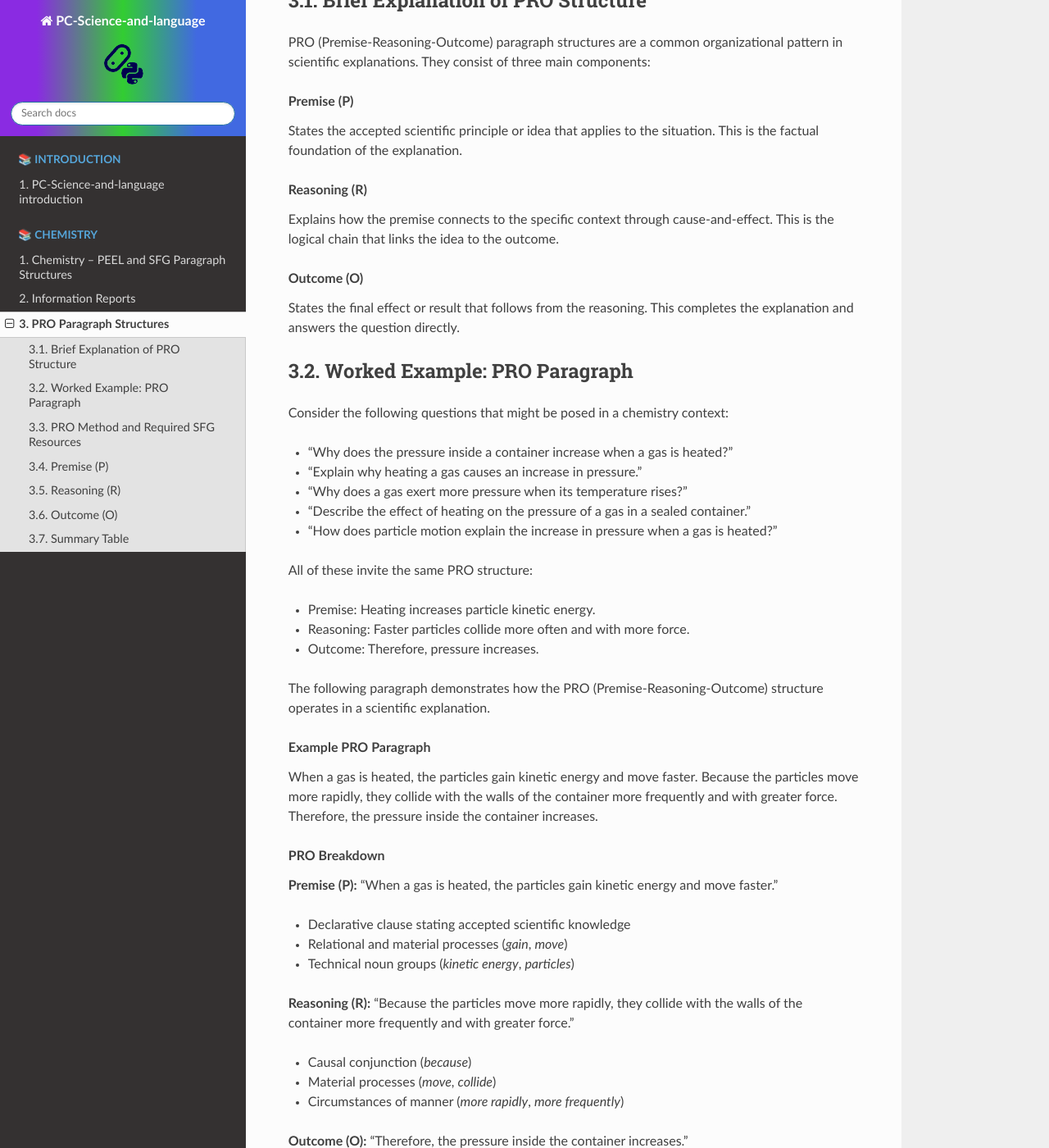
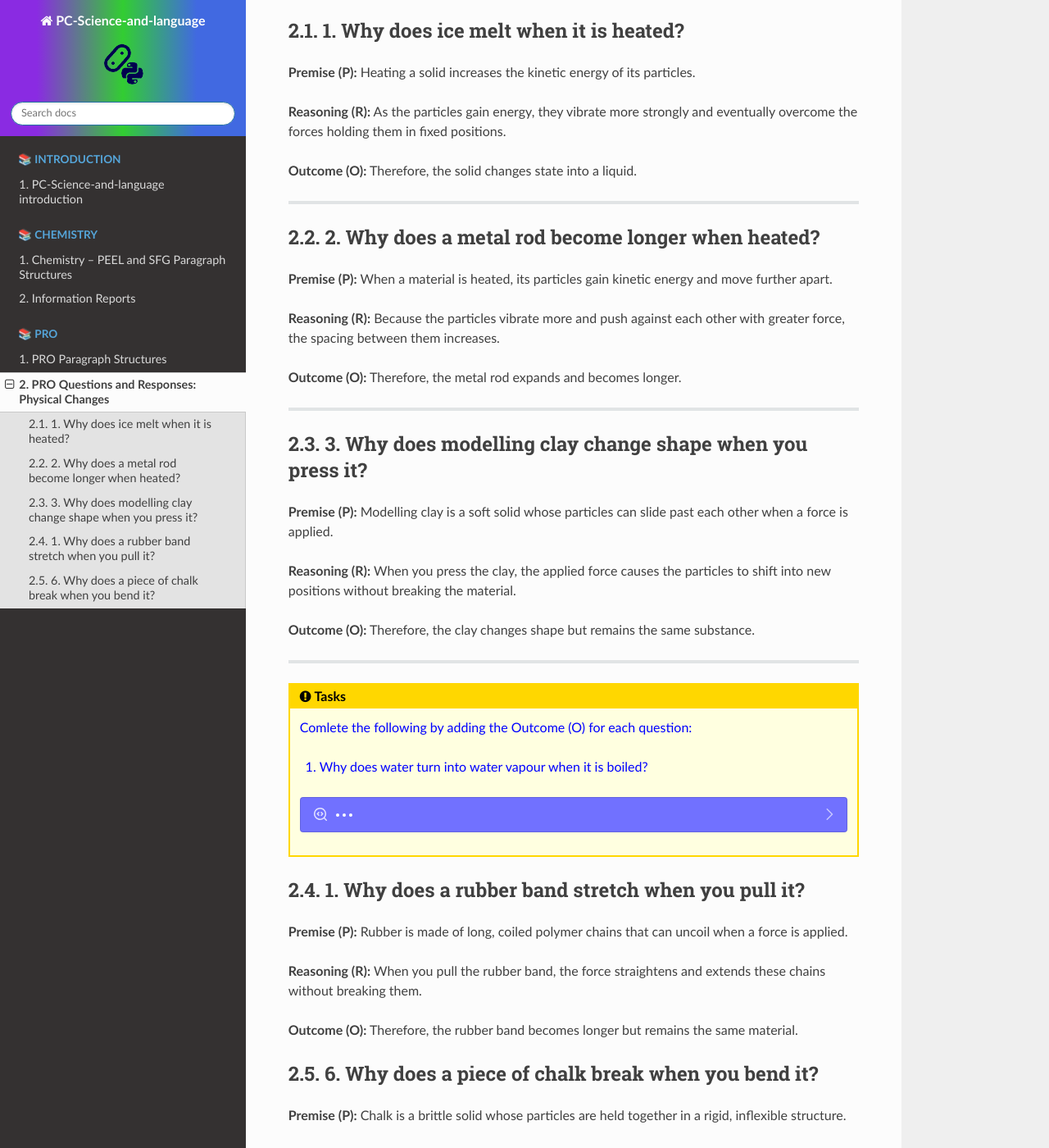
Before and after one commit to gmc-code/PC-Science-and-language, a Sphinx documentation site: the page built from docs/chemistry/chemistry_PRO.rst, in a window 1280 px wide and 1400 px high, scrolled down 226 px. Shown: the whole window at 82% size. Built offline with Sphinx 7.4.7 and the Read the Docs theme 3.1.0, drawn with Linux system fonts in a browser that asks for light colours; some of the changed text lies outside the part shown.

Commit message:
chem pro

```diff
--- a/docs/chemistry/chemistry_PRO.rst
+++ b/docs/chemistry/chemistry_PRO.rst
@@ -1,155 +1,122 @@
-================================================
-PRO Paragraph Structures
-================================================
+==============================================
+PRO Questions and Responses: Physical Changes
+==============================================
 
-Brief Explanation of PRO Structure
------------------------------------
-
-PRO (Premise-Reasoning-Outcome) paragraph structures are a common organizational pattern in scientific explanations. They consist of three main components:
-
-
-.. rubric:: Premise (P)
-
-States the accepted scientific principle or idea that applies to the situation. This is the factual foundation of the explanation.
-
-.. rubric:: Reasoning (R)
-
-Explains how the premise connects to the specific context through cause-and-effect. This is the logical chain that links the idea to the outcome.
-
-.. rubric:: Outcome (O)
-
-States the final effect or result that follows from the reasoning. This completes the explanation and answers the question directly.
-
-
-Worked Example: PRO Paragraph
------------------------------
-
-Consider the following questions that might be posed in a chemistry context:
-
-- “Why does the pressure inside a container increase when a gas is heated?”
-- “Explain why heating a gas causes an increase in pressure.”
-- “Why does a gas exert more pressure when its temperature rises?”
-- “Describe the effect of heating on the pressure of a gas in a sealed container.”
-- “How does particle motion explain the increase in pressure when a gas is heated?”
-
-All of these invite the same PRO structure:
-
-- Premise: Heating increases particle kinetic energy.
-- Reasoning: Faster particles collide more often and with more force.
-- Outcome: Therefore, pressure increases.
-
-The following paragraph demonstrates how the PRO (Premise-Reasoning-Outcome) structure operates in a scientific explanation.
-
-.. rubric:: Example PRO Paragraph
-
-When a gas is heated, the particles gain kinetic energy and move faster. Because the particles move more rapidly, they collide with the walls of the container more frequently and with greater force. Therefore, the pressure inside the container increases.
-
-.. rubric:: PRO Breakdown
+1. Why does ice melt when it is heated?
+---------------------------------------
 
 **Premise (P):**
-"When a gas is heated, the particles gain kinetic energy and move faster."
-
-- Declarative clause stating accepted scientific knowledge
-- Relational and material processes (*gain*, *move*)
-- Technical noun groups (*kinetic energy*, *particles*)
+Heating a solid increases the kinetic energy of its particles.
 
 **Reasoning (R):**
-"Because the particles move more rapidly, they collide with the walls of the
-container more frequently and with greater force."
-
-- Causal conjunction (*because*)
-- Material processes (*move*, *collide*)
-- Circumstances of manner (*more rapidly*, *more frequently*)
+As the particles gain energy, they vibrate more strongly and eventually
+overcome the forces holding them in fixed positions.
 
 **Outcome (O):**
-"Therefore, the pressure inside the container increases."
-
-- Concluding textual Theme (*Therefore*)
-- Relational/material process (*increases*)
-- Cohesive closure signalling completion
-
+Therefore, the solid changes state into a liquid.
 
 ----
 
 
+2. Why does a metal rod become longer when heated?
+--------------------------------------------------
 
-PRO Method and Required SFG Resources
----------------------------------------------
+**Premise (P):**
+When a material is heated, its particles gain kinetic energy and move further apart.
 
-This section outlines the Systemic Functional Grammar (SFG) linguistic resources required for each stage of the PRO (Premise-Reasoning-Outcome) explanation structure.
+**Reasoning (R):**
+Because the particles vibrate more and push against each other with greater
+force, the spacing between them increases.
 
-Premise (P)
------------
+**Outcome (O):**
+Therefore, the metal rod expands and becomes longer.
 
-**Function:** State accepted scientific knowledge.
+----
 
-**Required SFG Resources:**
+3. Why does modelling clay change shape when you press it?
+----------------------------------------------------------
 
-- Relational processes
-  (e.g., *is, are, consists of, represents*)
-- Technical noun groups
-  (e.g., *thermal equilibrium, gravitational force*)
-- Generalised participants
-  (e.g., *objects, systems, particles*)
-- Declarative clause structure stating scientific facts
-  (e.g., *Heat flows from hotter objects to cooler objects.*)
-- Nominalisation
-  (e.g., *heat transfer, energy conservation*)
+**Premise (P):**
+Modelling clay is a soft solid whose particles can slide past each other when
+a force is applied.
 
-Reasoning (R)
--------------
+**Reasoning (R):**
+When you press the clay, the applied force causes the particles to shift into
+new positions without breaking the material.
 
-**Function:** Link the premise to the specific situation through
-cause-and-effect.
+**Outcome (O):**
+Therefore, the clay changes shape but remains the same substance.
 
-**Required SFG Resources:**
+----
 
-- Causal conjunctions
-  (e.g., *because, therefore, as a result, consequently*)
-- Material processes
-  (e.g., *collide, expand, accelerate, transfer*)
-- Circumstances of cause, condition, or manner
-  (e.g., *when heated, under pressure, due to increased mass*)
-- Logical connectors
-  (e.g., *this means that…, resulting in…*)
-- Thematic choices that foreground reasoning
-  (e.g., *Because the object is hotter…*)
+.. admonition:: Tasks
 
-Outcome (O)
------------
+    Comlete the following by adding the Outcome (O) for each question:
 
-**Function:** State the final effect or phenomenon.
+    #. Why does water turn into water vapour when it is boiled?
 
-**Required SFG Resources:**
+    .. dropdown::
+        :icon: codescan
+        :color: primary
+        :class-container: sd-dropdown-container
 
-- Concluding textual Themes
-  (e.g., *therefore, thus, hence*)
-- Summarising nominal groups
-  (e.g., *this increase in pressure…*)
-- Relational or material processes
-  (e.g., *the balloon expands, the block cools*)
-- Cohesive closure signalling completion
-  (e.g., *in conclusion, to summarise, overall*)
+        .. tab-set::
 
-Summary Table
--------------
+            .. tab-item:: Q1
 
-.. list-table::
-   :header-rows: 1
-   :widths: 20 30 50
+                Why does water turn into water vapour when it is boiled?
 
-   * - PRO Stage
-     - Purpose
-     - Required SFG Resources
-   * - Premise
-     - State accepted scientific principle
-     - Relational processes; technical noun groups; generalised participants;
-       declarative clauses; nominalisation
-   * - Reasoning
-     - Explain cause-and-effect using the premise
-     - Causal conjunctions; material processes; circumstances; logical connectors;
-       thematic choices
-   * - Outcome
-     - State the final effect or phenomenon
-     - Concluding Themes; summarising nominal groups; relational/material processes;
-       cohesive closure
+                **Premise (P):**
+                Boiling provides enough heat energy for liquid particles to move rapidly and
+                break free from the forces holding them together.
+
+                **Reasoning (R):**
+                As the particles gain more kinetic energy, they move far apart and escape the
+                surface of the liquid.
+
+                **Outcome (O):**
+                Therefore, the liquid changes state into a gas.
+
+                .. code-block::
+
+                    **Premise (P):**
+                    Boiling provides enough heat energy for liquid particles to move rapidly and
+                    break free from the forces holding them together.
+
+                    **Reasoning (R):**
+                    As the particles gain more kinetic energy, they move far apart and escape the
+                    surface of the liquid.
+
+                    **Outcome (O):**
+                    Therefore, the liquid changes state into a gas.
+
+
+
+1. Why does a rubber band stretch when you pull it?
+---------------------------------------------------
+
+**Premise (P):**
+Rubber is made of long, coiled polymer chains that can uncoil when a force is
+applied.
+
+**Reasoning (R):**
+When you pull the rubber band, the force straightens and extends these chains
+without breaking them.
+
+**Outcome (O):**
+Therefore, the rubber band becomes longer but remains the same material.
+
+
+6. Why does a piece of chalk break when you bend it?
+----------------------------------------------------
+
+**Premise (P):**
+Chalk is a brittle solid whose particles are held together in a rigid, inflexible
+structure.
+
+**Reasoning (R):**
+When a bending force is applied, the rigid structure cannot adjust or bend, so
+the particles separate instead of shifting.
+
+**Outcome (O):**
+Therefore, the chalk breaks into smaller pieces without changing its substance.
--- /dev/null
+++ b/docs/language/PRO.rst
@@ -0,0 +1,155 @@
+================================================
+PRO Paragraph Structures
+================================================
+
+Brief Explanation of PRO Structure
+-----------------------------------
+
+PRO (Premise-Reasoning-Outcome) paragraph structures are a common organizational pattern in scientific explanations. They consist of three main components:
+
+
+.. rubric:: Premise (P)
+
+States the accepted scientific principle or idea that applies to the situation. This is the factual foundation of the explanation.
+
+.. rubric:: Reasoning (R)
+
+Explains how the premise connects to the specific context through cause-and-effect. This is the logical chain that links the idea to the outcome.
+
+.. rubric:: Outcome (O)
+
+States the final effect or result that follows from the reasoning. This completes the explanation and answers the question directly.
+
+
+Worked Example: PRO Paragraph
+-------------------------------
+
+Consider the following questions that might be posed in a chemistry context:
+
+- “Why does the pressure inside a container increase when a gas is heated?”
+- “Explain why heating a gas causes an increase in pressure.”
+- “Why does a gas exert more pressure when its temperature rises?”
+- “Describe the effect of heating on the pressure of a gas in a sealed container.”
+- “How does particle motion explain the increase in pressure when a gas is heated?”
+
+All of these invite the same PRO structure:
+
+- Premise: Heating increases particle kinetic energy.
+- Reasoning: Faster particles collide more often and with more force.
+- Outcome: Therefore, pressure increases.
+
+The following paragraph demonstrates how the PRO (Premise-Reasoning-Outcome) structure operates in a scientific explanation.
+
+.. rubric:: Example PRO Paragraph
+
+When a gas is heated, the particles gain kinetic energy and move faster. Because the particles move more rapidly, they collide with the walls of the container more frequently and with greater force. Therefore, the pressure inside the container increases.
+
+.. rubric:: PRO Breakdown
+
+**Premise (P):**
+"When a gas is heated, the particles gain kinetic energy and move faster."
+
+- Declarative clause stating accepted scientific knowledge
+- Relational and material processes (*gain*, *move*)
+- Technical noun groups (*kinetic energy*, *particles*)
+
+**Reasoning (R):**
+"Because the particles move more rapidly, they collide with the walls of the
+container more frequently and with greater force."
+
+- Causal conjunction (*because*)
+- Material processes (*move*, *collide*)
+- Circumstances of manner (*more rapidly*, *more frequently*)
+
+**Outcome (O):**
+"Therefore, the pressure inside the container increases."
+
+- Concluding textual Theme (*Therefore*)
+- Relational/material process (*increases*)
+- Cohesive closure signalling completion
+
+
+----
+
+
+
+PRO Method and typical SFG Resources
+---------------------------------------------
+
+This section outlines the Systemic Functional Grammar (SFG) linguistic resources that are useful for each stage of the PRO (Premise-Reasoning-Outcome) explanation structure.
+
+Premise (P)
+-----------
+
+**Function:** State accepted scientific knowledge.
+
+**Required SFG Resources:**
+
+- Relational processes
+  (e.g., *is, are, consists of, represents*)
+- Technical noun groups
+  (e.g., *thermal equilibrium, gravitational force*)
+- Generalised participants
+  (e.g., *objects, systems, particles*)
+- Declarative clause structure stating scientific facts
+  (e.g., *Heat flows from hotter objects to cooler objects.*)
+- Nominalisation
+  (e.g., *heat transfer, energy conservation*)
+
+Reasoning (R)
+-------------
+
+**Function:** Link the premise to the specific situation through
+cause-and-effect.
+
+**Required SFG Resources:**
+
+- Causal conjunctions
+  (e.g., *because, therefore, as a result, consequently*)
+- Material processes
+  (e.g., *collide, expand, accelerate, transfer*)
+- Circumstances of cause, condition, or manner
+  (e.g., *when heated, under pressure, due to increased mass*)
+- Logical connectors
+  (e.g., *this means that…, resulting in…*)
+- Thematic choices that foreground reasoning
+  (e.g., *Because the object is hotter…*)
+
+Outcome (O)
+-----------
+
+**Function:** State the final effect or phenomenon.
+
+**Required SFG Resources:**
+
+- Concluding textual Themes
+  (e.g., *therefore, thus, hence*)
+- Summarising nominal groups
+  (e.g., *this increase in pressure…*)
+- Relational or material processes
+  (e.g., *the balloon expands, the block cools*)
+- Cohesive closure signalling completion
+  (e.g., *in conclusion, to summarise, overall*)
+
+Summary Table
+-------------
+
+.. list-table::
+   :header-rows: 1
+   :widths: 20 30 50
+
+   * - PRO Stage
+     - Purpose
+     - Required SFG Resources
+   * - Premise
+     - State accepted scientific principle
+     - Relational processes; technical noun groups; generalised participants;
+       declarative clauses; nominalisation
+   * - Reasoning
+     - Explain cause-and-effect using the premise
+     - Causal conjunctions; material processes; circumstances; logical connectors;
+       thematic choices
+   * - Outcome
+     - State the final effect or phenomenon
+     - Concluding Themes; summarising nominal groups; relational/material processes;
+       cohesive closure
```
Also changed, not shown: docs/index.rst (+7 -0 lines).
